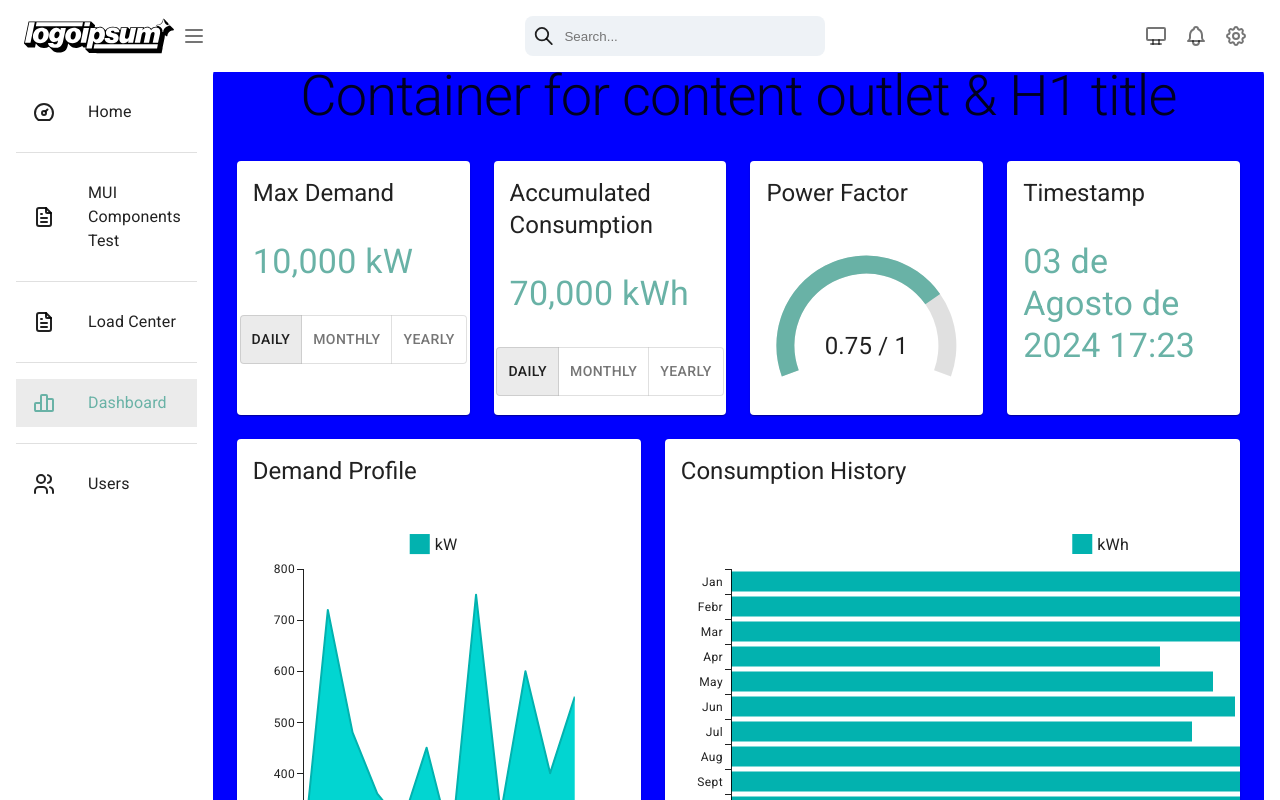
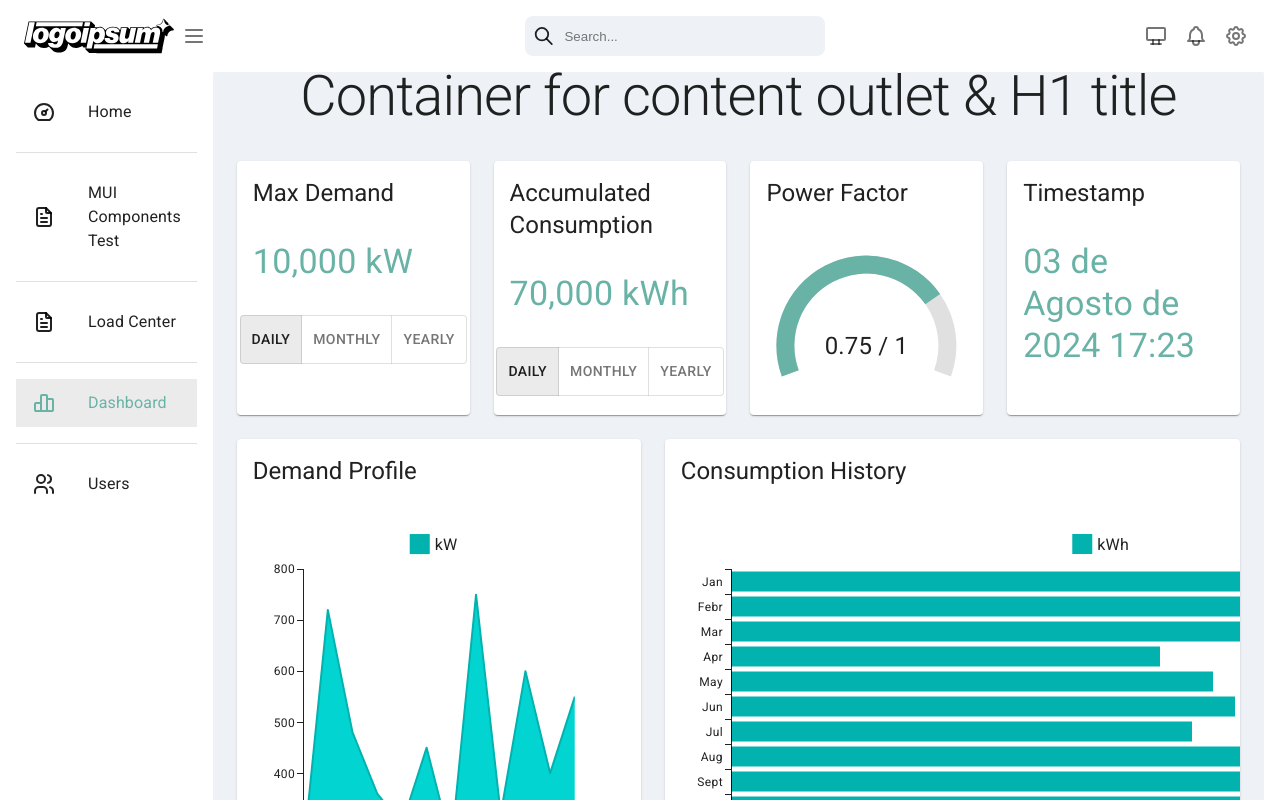
Before and after one commit to NexeliumMx/PowerTick-frontend, a React (Vite) app: page /dashboard in a window 1280 px wide. Built offline with nearby package versions, Linux system fonts and the light colour scheme.

Commit message:
remove blue background from MainLayout

```diff
--- a/src/layout/MainLayout.jsx
+++ b/src/layout/MainLayout.jsx
@@ -64,7 +64,7 @@ const MainLayout = () => {
               alignItems: "center",
               justifyContent: "center",
               minHeight: "calc(100vh - 64px)", // Ensure the container fills the available space
-              backgroundColor: 'blue',
+              //backgroundColor: 'blue',
             }}
           >
             <Typography
```
